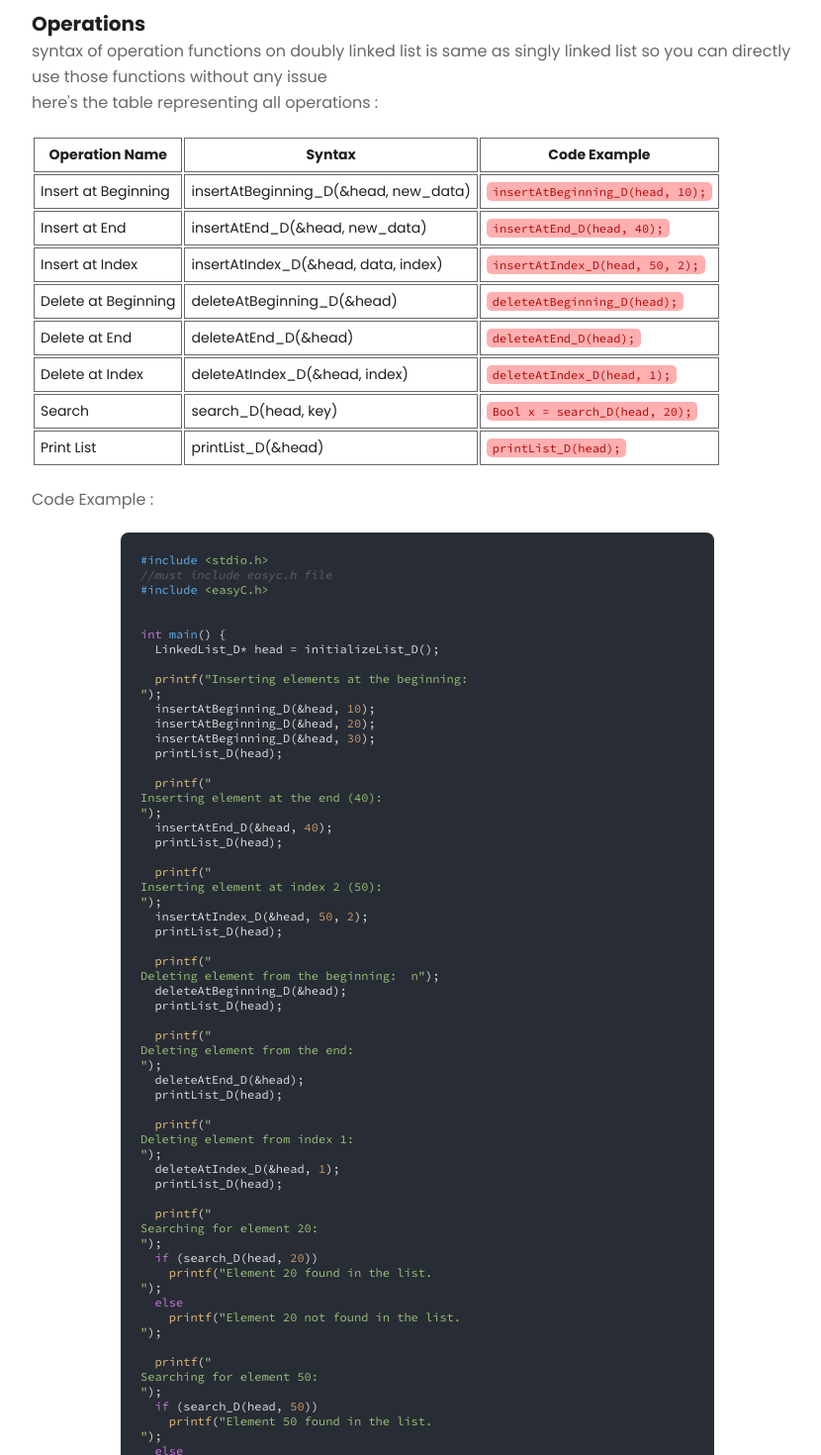
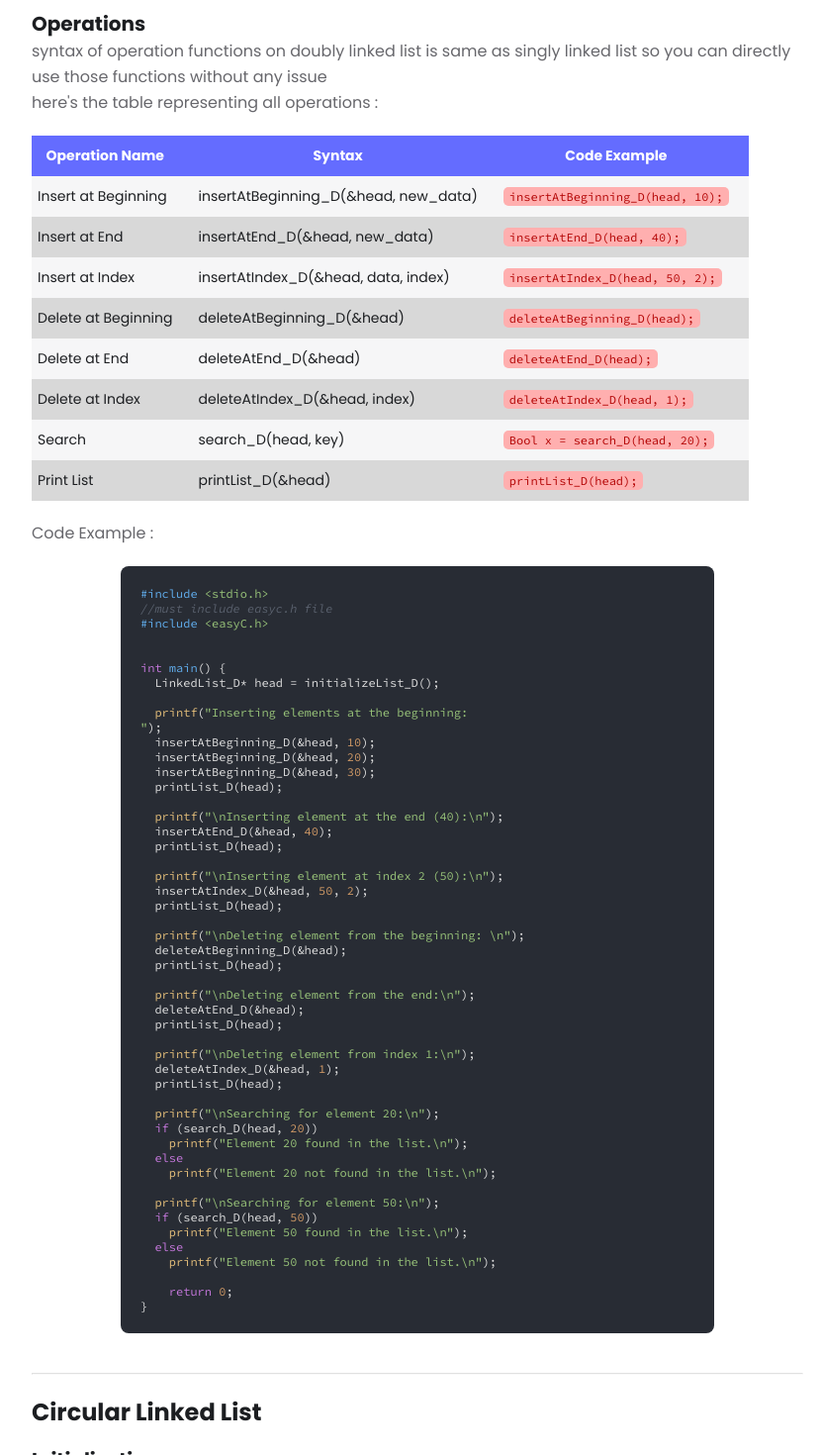
Before and after one commit to Harshkhanagwal/easyc-website, a React (Vite) app: page /guide/Linkedlist in a window 1280 px wide. Shown: the part 4220-5690 px from the top of the page at 99% size, without its empty margins (288-1118 px from the left). Built offline with nearby package versions, Linux system fonts and the light colour scheme.

Commit message:
fixing small issues

```diff
--- a/src/Components/Footer/Footer.css
+++ b/src/Components/Footer/Footer.css
@@ -11,3 +11,11 @@ footer{
     opacity: 0.8;
     gap: 6px;
 }
+
+@media screen and (max-width: 627px) {
+
+    footer {
+        flex-direction: column;
+    }
+
+}
--- a/src/Components/Header/Header.css
+++ b/src/Components/Header/Header.css
@@ -35,7 +35,14 @@ header {
     opacity: 0;
 }
 
+@media screen and (max-width: 986px) {
+    .hide-logo{
+        opacity: 1;
+    }
+}
+
 @media screen and (max-width: 550px) {
+
 
 
     .headernav{
--- a/src/Components/Herosection/Herosection.jsx
+++ b/src/Components/Herosection/Herosection.jsx
@@ -1,6 +1,7 @@
 import React from 'react'
 import './herosection.css'
 import Heroimg from '../../assets/heroImage.png'
+import { Link } from 'react-router-dom'
 
 const Herosection = () => {
     return (
@@ -12,8 +13,12 @@ const Herosection = () => {
                     </p>
                     <p className='heroSubHead'><b><span className="colored">EasyC</span></b> - A custom C library for for C programmers</p>
                     <div className="heroButtons">
-                        <button>Getting Started</button>
-                        <button className='downloadBT'>Download</button>
+                        <Link to={'/guide/overview'}>
+                            <button>Getting Started</button>
+                        </Link>
+                        <Link to={'/guide/download'}>
+                            <button className='downloadBT'>Download</button>
+                        </Link>
                     </div>
                 </div>
                 <div className="hero-img">
--- a/src/Pages/Subpages/Array.jsx
+++ b/src/Pages/Subpages/Array.jsx
@@ -381,6 +381,7 @@ int main() {
 
                     <h2>Table Of Content (Array Operations)</h2>
                     <ul>
+                        <li><a href="#print-array">Print Array</a></li>
                         <li><a href="#insertion">Insertion</a></li>
                         <li><a href="#deletion">Deletion</a></li>
                         <li><a href="#sorting">Sorting</a></li>
@@ -391,7 +392,7 @@ int main() {
 
 
                     <h2 id='print-array'>Print Array</h2>
-                    <p>To find the  values of array you also have pre build function for each supported data types:</p>
+                    <p>To Print the  values of array you also have pre build function for each supported data types:</p>
                     <ul>
                         <li><Highlight value={"printArr_int()"} /> for int datatype</li>
                         <li><Highlight value={"printArr_float()"} /> for float datatype</li>
@@ -405,7 +406,7 @@ int main() {
                     <Codebx code={length_char} />
                     <hr />
 
-                    <h2 id='insertion'>Insertion </h2>
+                    <h2 id='insertion'>Insertion</h2>
                     <p>You can insert element in array with easyC in three ways: </p>
                     <ul>
                         <li>insert at beginning </li>
@@ -415,7 +416,7 @@ int main() {
                     <br />
 
                     <h3>Insert at beginning</h3>
-                    <p>function for each supported data types:</p>
+                    <p>Function for each supported data types:</p>
                     <ul>
                         <li><Highlight value={"insertAtBeginning_int()"} /> for int datatype</li>
                         <li><Highlight value={"insertAtBeginning_float()"} /> for float datatype</li>
@@ -426,7 +427,7 @@ int main() {
                     <p>for <Highlight value={"int"} /> & <Highlight value={"float"} /> you have to pass three argument  during function call :</p>
                     <ul>
                         <li>1st: array itself </li>
-                        <li>2nd : this is an pointer based argument so you need to pass address of variable which is holding the length of variable(example : <Highlight value={"&size"} />)</li>
+                        <li>2nd : this is an pointer based argument so you need to pass address of variable which is holding the size of Array(example : <Highlight value={"&size"} />)</li>
                         <li>3rd: value to be added</li>
                     </ul>
                     <Codebx code={printArr_int} />
@@ -446,7 +447,7 @@ int main() {
                     <br />
 
                     <h3>Insert at end</h3>
-                    <p>function for each supported data types:</p>
+                    <p>Function for each supported data types:</p>
                     <ul>
                         <li><Highlight value={"insertAtEnd_int()"} /> for int datatype</li>
                         <li><Highlight value={"insertAtEnd_float()"} /> for float datatype</li>
@@ -456,7 +457,7 @@ int main() {
                     <p>you have to pass three argument  during function call - </p>
                     <ul>
                         <li>1st: array itself </li>
-                        <li>2nd : this is an pointer based argument so you need to pass address of variable which is holding the length of variable (example : <Highlight value={"&size"} />)</li>
+                        <li>2nd : this is an pointer based argument so you need to pass address of variable which is holding the size of Array(example : <Highlight value={"&size"} />)</li>
                         <li>3rd: value to be added</li>
                     </ul>
                     <Codebx code={insertAtEnd_ex} />
@@ -476,7 +477,7 @@ int main() {
                     <br />
 
                     <h3>Insert at given Index</h3>
-                    <p>function for each supported data types:</p>
+                    <p>Function for each supported data types:</p>
                     <ul>
                         <li><Highlight value={"insertAtIndex_int()"} /> for int datatype</li>
                         <li><Highlight value={"insertAtIndex_float()"} /> for float datatype</li>
@@ -518,7 +519,7 @@ int main() {
                     <br />
 
                     <h3>Deletion from beginning</h3>
-                    <p>function for each supported data types:</p>
+                    <p>Function for each supported data types:</p>
                     <ul>
                         <li><Highlight value={"deleteFromBeginning_int()"} /> for int datatype</li>
                         <li><Highlight value={"deleteFromBeginning_float()"} /> for float datatype</li>
@@ -572,8 +573,8 @@ int main() {
                     <p>for <Highlight value={"char"} /> & <Highlight value={"float"} /> you have to pass two argument  during function call :</p>
                     <ul>
                         <li>1st: array itself </li>
-                        <li>2nd : this is an pointer based argument so you need to pass address of variable which is holding the length of variable ( example : <Highlight value={"&size"} />)</li>
-                        <li>3rd : index of the position in the array from which you want to delete the value.</li>
+                        <li>2nd : this is an pointer based argument so you need to pass address of variable which is holding the length of variable (example : <Highlight value={"&size"} />)</li>
+                        <li>3rd : Index of element to be deleted.</li>
                     </ul>
                     <Codebx code={del_index_ex} />
                     <br />
@@ -584,8 +585,8 @@ int main() {
 
                     <p>for <Highlight value={"char"} /> array  you  have to pass two argument:</p>
                     <ul>
-                        <li>1st : address of character array  </li>
-                        <li>2nd : index of the position in the array from which you want to delete the value.</li>
+                        <li>1st : Address of character array  </li>
+                        <li>2nd :  Index of element to be deleted.</li>
                     </ul>
                     <Codebx code={char_arr} />
                     <br />
@@ -594,7 +595,7 @@ int main() {
                     <Codebx code={deleteFromIndex_char} />
                     <hr />
 
-                    <h2 id='sorting'>sorting</h2>
+                    <h2 id='sorting'>Sorting</h2>
                     <p>To sort the array you have sort functions for each supported data types:</p>
                     <ul>
                         <li><Highlight value={"sort_int()"} /> for int datatype</li>
@@ -603,7 +604,7 @@ int main() {
                     </ul>
                     <br />
 
-                    <p>you just have to pass three arguments during function call:</p>
+                    <p>you just have to pass two arguments during function call:</p>
                     <ul>
                         <li>1st : array itself</li>
                         <li>2nd : size of array </li>
--- a/src/Pages/Subpages/Installation.jsx
+++ b/src/Pages/Subpages/Installation.jsx
@@ -43,7 +43,7 @@ const Installation = () => {
                     <ol>
                     <li><p>Unzip the downloaded zip file. </p></li>
                     <li><p>Copy <Highlight value="easyc.h"  /> file.</p></li>
-                    <li><p>Go to include fo lder  {`(`} which is added in environment variable {`)`} and paste it : {`(`} In most of the cases the path is : <Highlight value=" C:\MinGW\include"/> {`)`}.</p></li>
+                    <li><p>Go to include folder of MINGW Setup and paste it : {`(`} In most of the cases the location path of include folder is : <Highlight value=" C:\MinGW\include"/> {`)`}.</p></li>
                     <li><p>Try Hello World program  with easyc.</p></li>
                     </ol>
                     <Codebx code={hello}/>
--- a/src/Pages/Subpages/Linkedlist.jsx
+++ b/src/Pages/Subpages/Linkedlist.jsx
@@ -86,37 +86,37 @@ int main() {
   insertAtBeginning_D(&head, 30);
   printList_D(head);
 
-  printf("\nInserting element at the end (40):\n");
+  printf("\\nInserting element at the end (40):\\n");
   insertAtEnd_D(&head, 40);
   printList_D(head);
 
-  printf("\nInserting element at index 2 (50):\n");
+  printf("\\nInserting element at index 2 (50):\\n");
   insertAtIndex_D(&head, 50, 2);
   printList_D(head);
 
-  printf("\nDeleting element from the beginning: \ n");
+  printf("\\nDeleting element from the beginning: \\n");
   deleteAtBeginning_D(&head);
   printList_D(head);
 
-  printf("\nDeleting element from the end:\n");
+  printf("\\nDeleting element from the end:\\n");
   deleteAtEnd_D(&head);
   printList_D(head);
 
-  printf("\nDeleting element from index 1:\n");
+  printf("\\nDeleting element from index 1:\\n");
   deleteAtIndex_D(&head, 1);
   printList_D(head);
 
-  printf("\nSearching for element 20:\n");
+  printf("\\nSearching for element 20:\\n");
   if (search_D(head, 20))
-    printf("Element 20 found in the list.\n");
+    printf("Element 20 found in the list.\\n");
   else
-    printf("Element 20 not found in the list.\n");
+    printf("Element 20 not found in the list.\\n");
 
-  printf("\nSearching for element 50:\n");
+  printf("\\nSearching for element 50:\\n");
   if (search_D(head, 50))
-    printf("Element 50 found in the list.\n");
+    printf("Element 50 found in the list.\\n");
   else
-    printf("Element 50 not found in the list.\n");
+    printf("Element 50 not found in the list.\\n");
 
     return 0;
 }`;
@@ -127,41 +127,41 @@ int main() {
 
 
 int main() {
-LinkedList_C* head = initializeList_C();
+  LinkedList_C* head = initializeList_C();
 
-  printf("Inserting elements at the beginning:\n");
+  printf("Inserting elements at the beginning:\\n");
   insertAtBeginning_C(&head, 10);
   insertAtBeginning_C(&head, 20);
   insertAtBeginning_C(&head, 30);
   printList_C(head);
 
-  printf("\nInserting element at the end (40):\n");
+  printf("\\nInserting element at the end (40):\\n");
   insertAtEnd_C(&head, 40);
   printList_C(head);
 
-  printf("\nInserting element at index 2 (50):\n");
+  printf("\\nInserting element at index 2 (50):\\n");
   insertAtIndex_C(&head, 50, 2);
   printList_C(head);
 
-  printf("\nDeleting element from the beginning:\n");
+  printf("\\nDeleting element from the beginning:\\n");
   deleteAtBeginning_C(&head);
   printList_C(head);
 
-  printf("\nDeleting element from the end:\n");
+  printf("\\nDeleting element from the end:\\n");
   deleteAtEnd_C(&head);
   printList_C(head);
 
-  printf("\nSearching for element 20:\n");
+  printf("\\nSearching for element 20:\\n");
   if (search_C(head, 20))
-    printf("Element 20 found in the list.\n");
+    printf("Element 20 found in the list.\\n");
   else
-    printf("Element 20 not found in the list.\n");
+    printf("Element 20 not found in the list.\\n");
 
-  printf("\nSearching for element 50:\n");
+  printf("\\nSearching for element 50:\\n");
   if (search_C(head, 50))
-    printf("Element 50 found in the list.\n");
+    printf("Element 50 found in the list.\\n");
   else
-    printf("Element 50 not found in the list.\n");
+    printf("Element 50 not found in the list.\\n");
 
     return 0;
 }`;
@@ -182,8 +182,8 @@ LinkedList_C* head = initializeList_C();
   return (
 
     <>
-   <Menubar />
-   <Aside />
+      <Menubar />
+      <Aside />
       <div className="container guide-container">
 
         <div className="content-area">
--- a/src/Pages/Subpages/Overview.jsx
+++ b/src/Pages/Subpages/Overview.jsx
@@ -3,6 +3,7 @@ import Calloutbx from '../../Components/Callout/Calloutbx'
 import { Globalcontext } from '../../Context/Context';
 import Menubar from '../../menubar/Menubar';
 import Aside from '../../Components/Aside/Aside';
+import { Link } from 'react-router-dom';
 
 const Overview = () => {
 
@@ -19,7 +20,7 @@ const Overview = () => {
 
                     <h2>Introduction</h2>
                     <p>
-                        Welcome to the EasyC guide !<b>This guide will introduce you to EasyC and teach you how to use it the right way.</b> It is a user friendly platform which is used to simplify the operations performed in our program.<br /><br />
+                        Welcome to the EasyC guide! <b>This guide will introduce you to EasyC and teach you how to use it the right way.</b> It is a user friendly platform which is used to simplify the operations performed in our program.<br /><br />
 
                         By the time you finish with this guide, you should be able to start building your own C language projects using EasyC.<br /><br />
 
@@ -44,6 +45,17 @@ const Overview = () => {
                         <li><b>Reduce human efforts</b>: With EasyC you can perform many operations directly from easyC.h's inbuild functions without putting efforts to make it from scratch.</li>
                         <li><b>Improve production speed</b>: It saves times by reducing the code length and also helps to code faster with our pre build functions and operations.</li>
                     </ul>
+                    <hr />
+
+                    <h2>Docs Quick Links</h2>
+                    <ul>
+                        <li><Link to={'/guide/download'}>Download</Link></li>
+                        <li><Link to={'/guide/installation'}>Installation</Link></li>
+                        <li><Link to={'/guide/array'}>Array</Link></li>
+                        <li><Link to={'/guide/linkedlist'}>Linked List</Link></li>
+                        <li><Link to={'/guide/stack'}>Stack</Link></li>
+                        <li><Link to={'/guide/queue'}>Queue</Link></li>
+                    </ul>
 
                 </div>
             </div>
--- a/src/index.css
+++ b/src/index.css
@@ -213,7 +213,7 @@ hr {
     justify-content: center;
   }
   .content-area {
-    padding:50px  10px;
+    padding:70px  10px;
     max-width: calc(100% - 20px);
   }
   .content-area p{
@@ -227,8 +227,6 @@ hr {
     scale: 0.9;
   }
 
-
-
 }
 
 .tableContainer{
@@ -238,11 +236,21 @@ hr {
 }
 
 table{
+  border-collapse: collapse;
   font-size: 14px;
+  background-color: #d8d8d8;
+}
+th{
+  background-color: #646CFF;
+  color: #fff;
+
+}
+td, th{
+  padding: 10px 6px ;
+  padding-right: 20px;
+  text-wrap: nowrap;
 }
 
-td, th{
-  padding: 6px ;
-  border: 1px solid #67676C;
-  text-wrap: nowrap;
+tr:nth-of-type(2n){
+  background-color: #F6F6F7;
 }
--- a/src/menubar/menubar.css
+++ b/src/menubar/menubar.css
@@ -1,6 +1,6 @@
 .menubar-area {
-    height: 40px;
-    border-bottom: 1px solid #e3e3e3;
+    height: 60px;
+    border-bottom: 2px solid #e3e3e3;
     width: 100%;
     position: absolute;
     top: 70px;
@@ -15,8 +15,9 @@
     border: none;
     background-color: transparent;
     gap: 5px;
-    font-size: 14px;
+    font-size: 16px;
     text-decoration: underline dotted;
+
 }
 
 @media screen and (max-width: 984px) {
```
